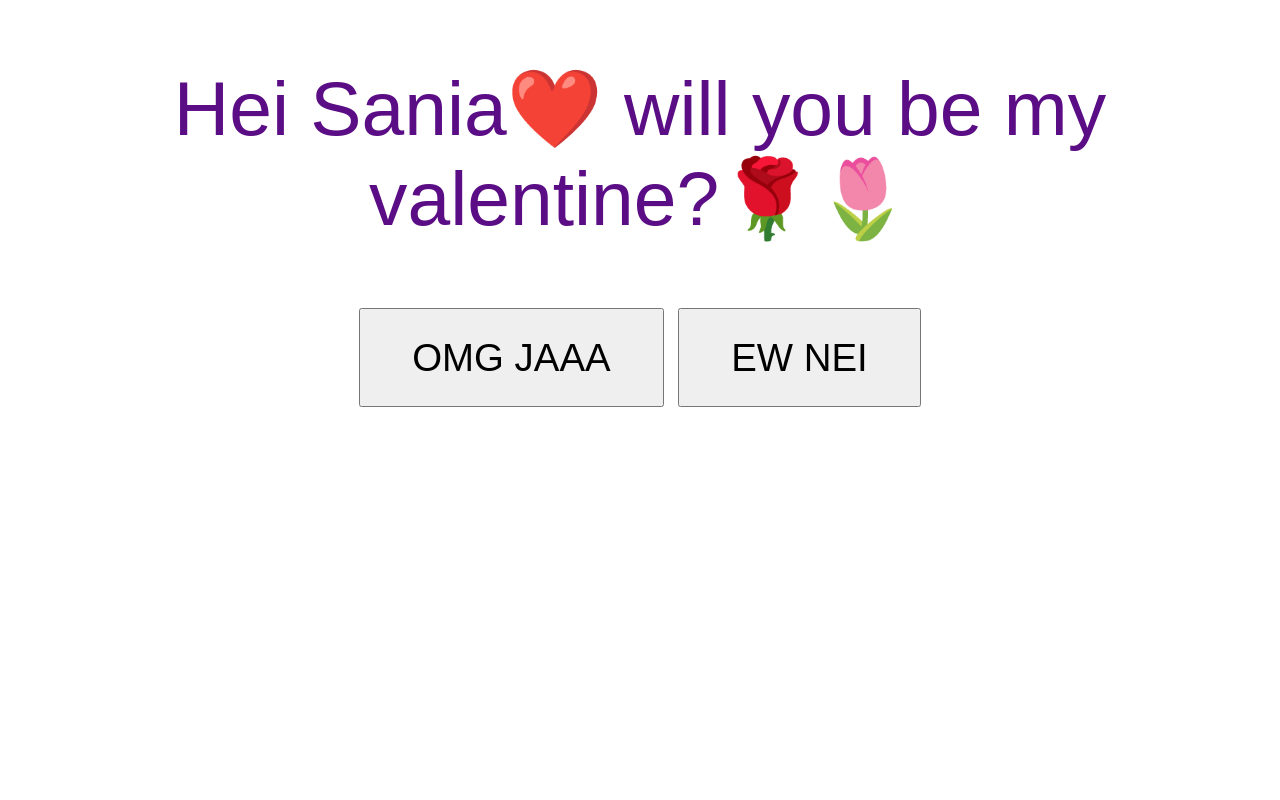
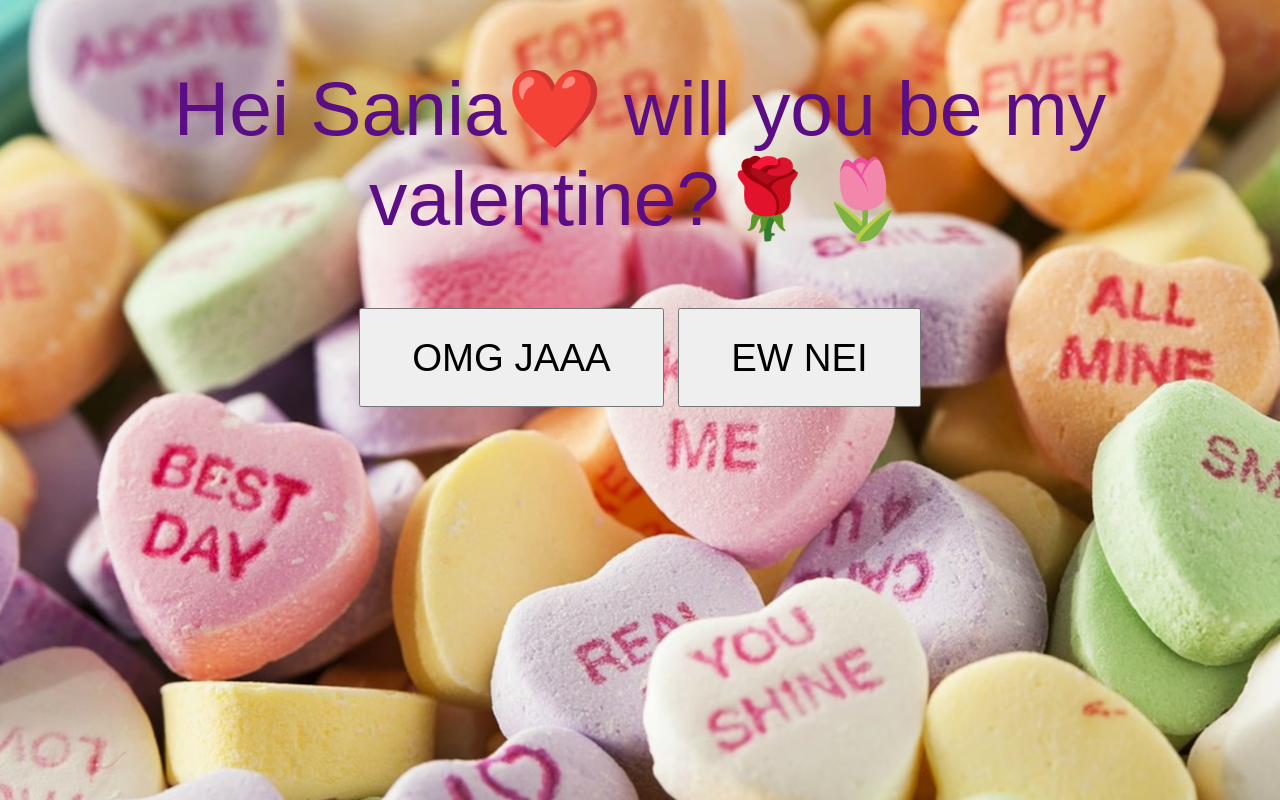
Before and after one commit to Rahemb/valentine-webpage, a plain HTML site: page index.html in a window 1280 px wide. Drawn offline with Linux system fonts and the light colour scheme.

Commit message:
Update index.html

```diff
--- a/index.html
+++ b/index.html
@@ -6,7 +6,7 @@
   <title>Til: Sania</title>
   <style>
     body {
-      background-image: url("Valentine/background-image.jpg");
+      background-image: url("background-image.jpg");
       background-size: cover;
       text-align: center;
       font-family: 'Arial', sans-serif;
```
